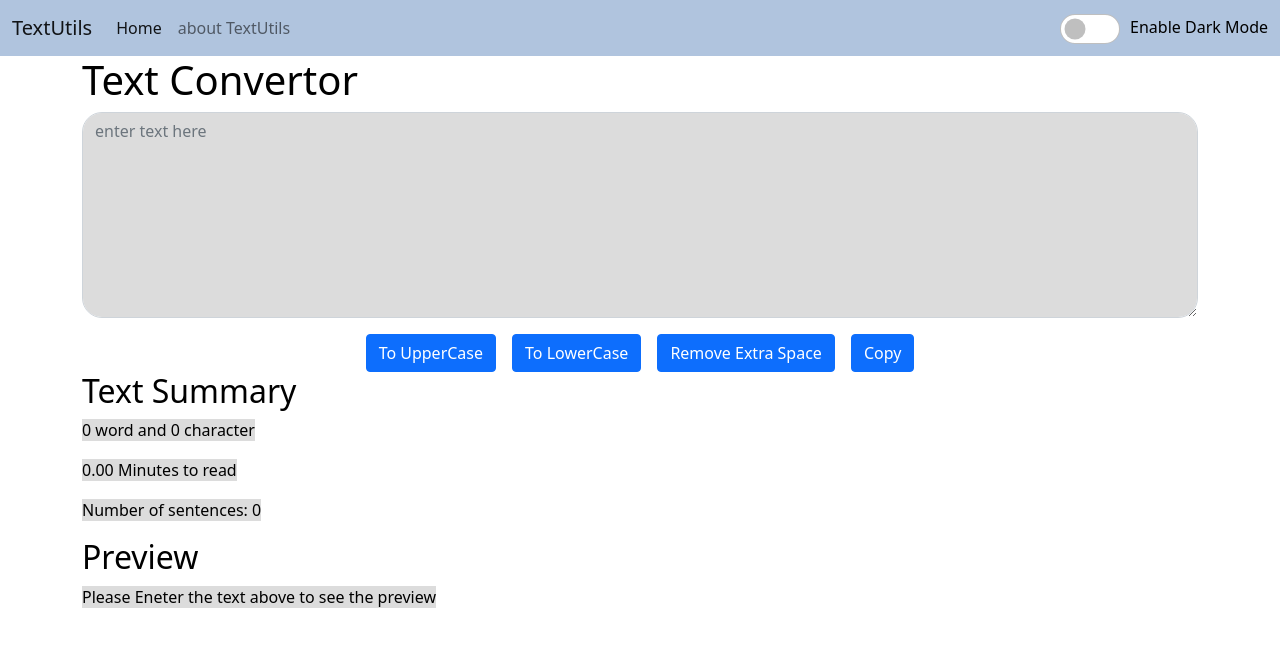
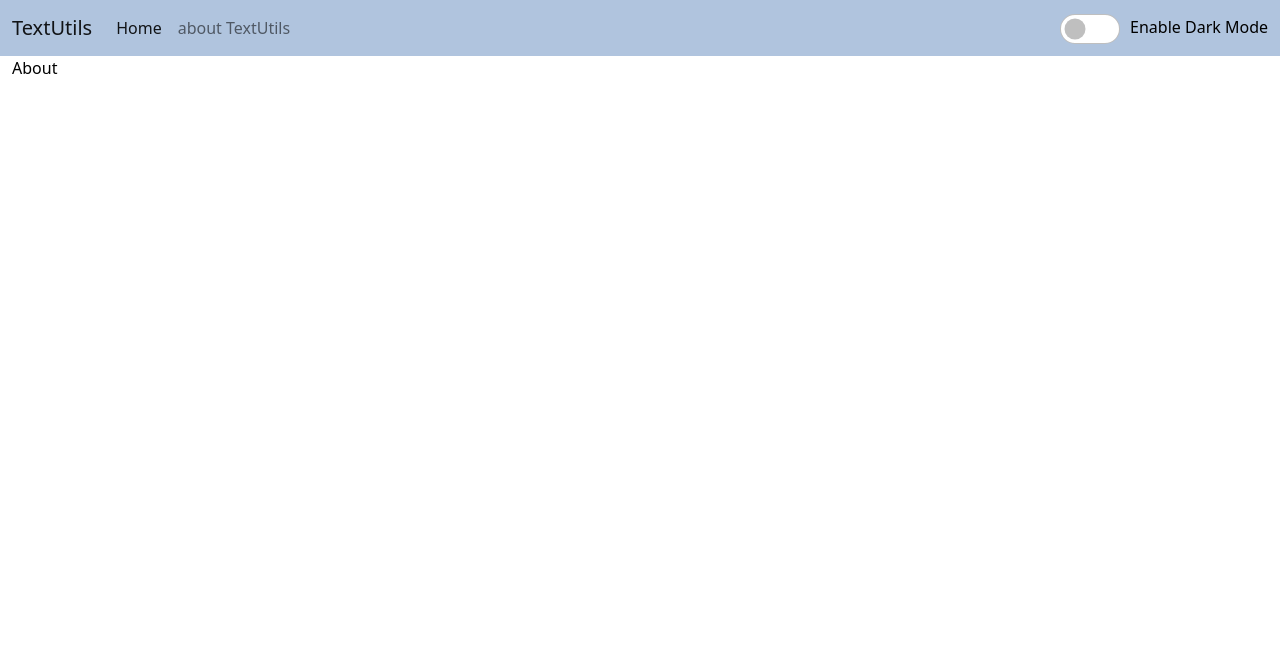
Before and after one commit to MuraliAirody/React_Learning, a React (Vite) app in the folder 03_PropsAndStates/textUtils/: page /about in a window 1280 px wide. Shown: the top 646 px of the page. Built offline with nearby package versions, Linux system fonts and the light colour scheme.

Commit message:
Routing added in to text utils

```diff
--- a/03_PropsAndStates/textUtils/package.json
+++ b/03_PropsAndStates/textUtils/package.json
@@ -11,7 +11,8 @@
   },
   "dependencies": {
     "react": "^18.2.0",
-    "react-dom": "^18.2.0"
+    "react-dom": "^18.2.0",
+    "react-router-dom": "^6.20.0"
   },
   "devDependencies": {
     "@types/react": "^18.2.37",
--- a/03_PropsAndStates/textUtils/src/App.jsx
+++ b/03_PropsAndStates/textUtils/src/App.jsx
@@ -1,7 +1,9 @@
-
+import {RouterProvider, createBrowserRouter} from 'react-router-dom'
 import { useState } from 'react'
 import NavBar from './components/NavBar'
 import TextForm from './components/TextForm'
+import Root from './Root'
+import About from './components/About'
 
 function App() {
 
@@ -42,15 +44,43 @@ function App() {
     }
   }
 
+
+    const router = createBrowserRouter([
+       {
+        path:"/",
+        element:<Root   enableMode={mode}
+        handleMode={handleMode}
+        handleExtraDark={handleExtraDark}
+        extraDarkMode={extraDarkMode}
+        about="about TextUtils"/>,
+        children:[
+          {
+            path:"",
+            element: <TextForm
+            heading="Text Convertor"
+            enableMode={mode}
+            handleAlert={handleAlert}
+            openAlert={openAlert}/>
+          },
+          {
+            path:"about",
+            element:<About></About>
+          }
+        ]
+       }
+    ])
+
   return (
+
     <>
       {/* <NavBar title="TextUtils" about="about TextUtils"></NavBar> */}
       {/* <NavBar about="about TextUtils"></NavBar> */}
-      <NavBar enableMode={mode} handleMode={handleMode} handleExtraDark={handleExtraDark}></NavBar>
+      {/* <NavBar enableMode={mode} handleMode={handleMode} handleExtraDark={handleExtraDark}></NavBar>
       <div className="container-fluid" style={{backgroundColor:`${mode==="light"?"white":extraDarkMode==="dark"?"black":extraDarkMode}`,height:"100vh",color:`${mode==='light'?'black':'white'}`}}>
       <TextForm heading="Text Convertor" enableMode={mode} handleAlert={handleAlert} openAlert={openAlert}></TextForm>
 
-      </div>
+      </div> */}
+      <RouterProvider router={router}></RouterProvider>
     </>
   )
 }
--- /dev/null
+++ b/03_PropsAndStates/textUtils/src/Root.jsx
@@ -0,0 +1,14 @@
+import React from 'react'
+import NavBar from './components/NavBar'
+import { Outlet } from 'react-router-dom'
+
+export default function Root({ enableMode, handleMode, handleExtraDark, handleAlert, openAlert, extraDarkMode,about }) {
+  return (
+    <div>
+      <NavBar enableMode={enableMode} handleMode={handleMode} handleExtraDark={handleExtraDark} about={about}></NavBar>
+      <div className="container-fluid" style={{backgroundColor:`${enableMode==="light"?"white":extraDarkMode==="dark"?"black":extraDarkMode}`,height:"100vh",color:`${enableMode==='light'?'black':'white'}`}}>
+        <Outlet></Outlet>
+      </div>
+    </div>
+  )
+}
--- /dev/null
+++ b/03_PropsAndStates/textUtils/src/components/About.jsx
@@ -0,0 +1,9 @@
+import React from 'react'
+
+export default function About() {
+  return (
+    <div>
+      About
+    </div>
+  )
+}
--- a/03_PropsAndStates/textUtils/src/components/NavBar.jsx
+++ b/03_PropsAndStates/textUtils/src/components/NavBar.jsx
@@ -1,10 +1,11 @@
 import PropTypes from 'prop-types'
 import ExtraDarkMode from './ExtraDarkMode'
+import { Link } from 'react-router-dom'
 
 function NavBar(props) {
   return (
     <>
-      <nav className={`navbar navbar-expand-lg navbar-${props.enableMode}  mt-10`} style={{backgroundColor:`${props.enableMode==='light'?'#B0C4DE':'#4169E1'}`}}>
+      <nav className={`navbar navbar-expand-lg navbar-${props.enableMode}  mt-10`} style={{ backgroundColor: `${props.enableMode === 'light' ? '#B0C4DE' : '#4169E1'}` }}>
         <div className="container-fluid">
           <a className="navbar-brand" href="#">{props.title}</a>
           <button className="navbar-toggler" type="button" data-bs-toggle="collapse" data-bs-target="#navbarSupportedContent" aria-controls="navbarSupportedContent" aria-expanded="false" aria-label="Toggle navigation">
@@ -13,18 +14,18 @@ function NavBar(props) {
           <div className="collapse navbar-collapse" id="navbarSupportedContent">
             <ul className="navbar-nav me-auto mb-2 mb-lg-0">
               <li className="nav-item">
-                <a className="nav-link active" aria-current="page" href="#">Home</a>
+                <Link className="nav-link active" aria-current="page" to="/">Home</Link>
               </li>
               <li className="nav-item">
-                <a className="nav-link" href="#">{props.about}</a>
+                <Link className="nav-link" to="/about">{props.about}</Link>
               </li>
 
 
             </ul>
-            {props.enableMode==="dark"&&<ExtraDarkMode handleExtraDark={props.handleExtraDark}></ExtraDarkMode>}
-            <div className="form-check form-switch" style={{color:`${props.enableMode==='light'?'black':'white'}`}}>
-              <input className="form-check-input" style={{width:"60px",height:'30px',marginRight:'10px',backgroundColor:`${props.enableMode==='light'?'':'black'}`}} onClick={props.handleMode} type="checkbox" id="flexSwitchCheckDefault"/>
-                <label className="form-check-label" style={{padding:'0',marginTop:'5px'}} htmlFor="flexSwitchCheckDefault">{props.enableMode==='light'?'Enable':'Disable'} Dark Mode</label>
+            {props.enableMode === "dark" && <ExtraDarkMode handleExtraDark={props.handleExtraDark}></ExtraDarkMode>}
+            <div className="form-check form-switch" style={{ color: `${props.enableMode === 'light' ? 'black' : 'white'}` }}>
+              <input className="form-check-input" style={{ width: "60px", height: '30px', marginRight: '10px', backgroundColor: `${props.enableMode === 'light' ? '' : 'black'}` }} onClick={props.handleMode} type="checkbox" id="flexSwitchCheckDefault" />
+              <label className="form-check-label" style={{ padding: '0', marginTop: '5px' }} htmlFor="flexSwitchCheckDefault">{props.enableMode === 'light' ? 'Enable' : 'Disable'} Dark Mode</label>
             </div>
           </div>
         </div>
@@ -36,7 +37,7 @@ export default NavBar
 
 NavBar.propTypes = {
   title: PropTypes.string.isRequired,
-  about: PropTypes.string,
+  about: PropTypes.string.isRequired,
 }
 
 NavBar.defaultProps = {
```
Also changed, not shown: 1 other file (tests, documents, lock files or other folders).
